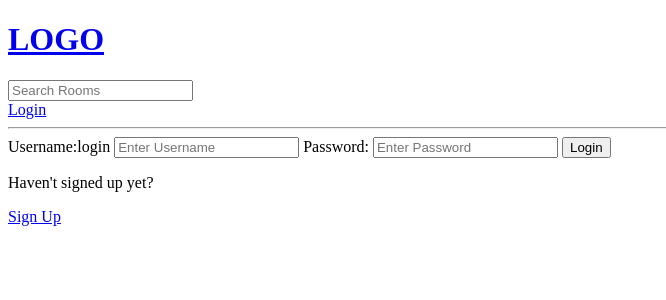
After one commit to BarbossaH/ISCG7420_django_assignment1, a Django app: page /login/ in a window 1280 px wide. The commit adds this page. Shown: the top 300 px of the page, without its empty margins (0-666 px from the left). Run offline with Django 4.2, Linux system fonts and the light colour scheme.

Commit message:
add register

```diff
--- /dev/null
+++ b/studyapp/templates/studyapp/login_register.html
@@ -0,0 +1,23 @@
+{%extends 'main.html'%} {%block content%} {%if pageName == "login"%}
+<div>
+  <form action="" method="POST">
+    {%csrf_token%}
+    <label for="username">Username:{{pageName}}</label>
+    <input type="text" name="username" placeholder="Enter Username" />
+    <label for="password">Password:</label>
+    <input type="password" name="password" placeholder="Enter Password" />
+    <input type="submit" value="Login" name="Login" />
+  </form>
+  <p>Haven't signed up yet?</p>
+  <a href="{%url 'register'%}">Sign Up</a>
+</div>
+{%else%}
+<div>
+  <form action="" method="POST">
+    {%csrf_token%} {{form.as_p}}
+    <input type="submit" value="Register" name="Register" />
+  </form>
+  <p>Already signed up?</p>
+  <a href="{%url 'login'%}">Login</a>
+</div>
+{%endif%} {%endblock content%}
--- a/studyapp/urls.py
+++ b/studyapp/urls.py
@@ -3,6 +3,9 @@ from django.urls import path
 from . import views
 
 urlpatterns = [
+    path("login/", views.loginPage, name="login"),
+    path("logout/", views.logoutPage, name="logout"),
+    path("register/", views.registerPage, name="register"),
     path("", views.home, name="home"),
     path("room_page/<str:pk>/", views.room, name="room"),
     path("create-room/", views.createRoom, name="create-room"),
--- a/studyapp/views.py
+++ b/studyapp/views.py
@@ -1,19 +1,76 @@
 from django.shortcuts import render, redirect
-
-from .models import Room
-
+from django.http import HttpResponse
+from django.contrib.auth.decorators import login_required
+from django.db.models import Q
+from .models import Room, Topic
+from django.contrib.auth.models import User
+from django.contrib.auth import authenticate, login, logout
+from django.contrib.auth.forms import UserCreationForm
 from .forms import RoomForm
+from django.contrib import messages
 
 # Create your views here. it seems router file
 # this file is for our webpage function, but it must let urls in system knows this file's existence
 from django.http import HttpResponse
 
 
+def loginPage(request):
+    pageName = "login"
+    if request.user.is_authenticated:
+        return redirect("home")
+
+    if request.method == "POST":
+        # username = request.POST.get("username").lower()
+        username = request.POST.get("username")
+        password = request.POST.get("password")
+
+        try:
+            user = User.objects.get(username=username)
+        except:
+            messages.error(request, "User not found")
+        user = authenticate(request, username=username, password=password)
+        if user is not None:
+            login(request, user)
+            return redirect("home")
+        else:
+            messages.error(request, "Username or password is wrong")
+    context = {"pageName": pageName}
+    return render(request, "studyapp/login_register.html", context)
+
+
+def logoutPage(request):
+    logout(request)
+    return redirect("home")
+
+
+def registerPage(request):
+    form = UserCreationForm()
+    if request.method == "POST":
+        form = UserCreationForm(request.POST)
+        if form.is_valid():
+            # need to some change before save
+            user = form.save(commit=False)
+            # format the username
+            user.username = user.username.lower()
+            user.save()
+            login(request, user)
+            return redirect("home")
+        else:
+            messages.error(request, "Registration not succeeded ")
+    return render(request, "studyapp/login_register.html", {"form": form})
+
+
 # based on setting in system, after changing the DIRS, so it can load the files in templates folder
 def home(request):
     # modelName.objects = model object attribute; modelName.objects = Method() such as get(), filter()
-    rooms = Room.objects.all()
-    context = {"rooms": rooms}
+    q = request.GET.get("q") if request.GET.get("q") != None else ""
+    # print(q)
+    rooms = Room.objects.filter(
+        Q(topic__name__contains=q) | Q(name__icontains=q) | Q(description__icontains=q)
+    )
+    topics = Topic.objects.all()
+    room_count = rooms.count()
+    context = {"rooms": rooms, "topics": topics, "room_count": room_count}
     # send the Room object as a parameter to home.html
     return render(request, "studyapp/home.html", context)
 
@@ -25,6 +82,7 @@ def room(request, pk):
     return render(request, "studyapp/room.html", context)
 
 
+@login_required(login_url="login")
 def createRoom(request):
     form = RoomForm()
     if request.method == "POST":
@@ -38,11 +96,15 @@ def createRoom(request):
     return render(request, "studyapp/room_form.html", context)
 
 
+@login_required(login_url="login")
 def updateRoom(request, pk):
-    print(request.method)
+    # print(request.method)
     room = Room.objects.get(id=pk)
     # initialize the form with data from the room
     form = RoomForm(instance=room)
+
+    if request.user != room.host:
+        return HttpResponse("You are not the host.")
 
     if request.method == "POST":
         form = RoomForm(request.POST, instance=room)
@@ -53,9 +115,11 @@ def updateRoom(request, pk):
     return render(request, "studyapp/room_form.html", context)
 
 
+@login_required(login_url="login")
 def deleteRoom(request, pk):
     room = Room.objects.get(id=pk)
-
+    if request.user != room.host:
+        return HttpResponse("You are not the host.")
     if request.method == "POST":
         # delete from the database
         room.delete()
--- a/templates/main.html
+++ b/templates/main.html
@@ -7,6 +7,14 @@
     <title>StudySystem</title>
   </head>
   <body>
-    {% include 'navbar.html'%} {%block content %} {%endblock %}
+    {% include 'navbar.html'%} {%if messages%}
+    <ul class="messages">
+      {%for message in messages%}
+      <li {%if message.tags%} class="{{message.tags}}" {%endif%}>
+        {{message}}
+      </li>
+      {%endfor%}
+    </ul>
+    {%endif %} {%block content %} {%endblock %}
   </body>
 </html>
--- a/templates/navbar.html
+++ b/templates/navbar.html
@@ -1,5 +1,16 @@
 <a href="/">
   <h1>LOGO</h1>
 </a>
+<form action="{%url 'home'%}" method="GET">
+  <!-- in views file, home function accept the field named "q", so here name should equal to 'q' -->
+  <input type="text" name="q" placeholder="Search Rooms" />
+</form>
 
+{%if request.user.is_authenticated%}
+<p>Hello {{request.user.username}}</p>
+<a href="{%url 'logout'%}">Logout</a>
+{%else%}
+<a href="{%url 'login'%}">Login</a>
+
+{%endif%}
 <hr />
```
Also changed, not shown: studyapp/templates/studyapp/home.html (+24 -1 lines), db.sqlite3.
